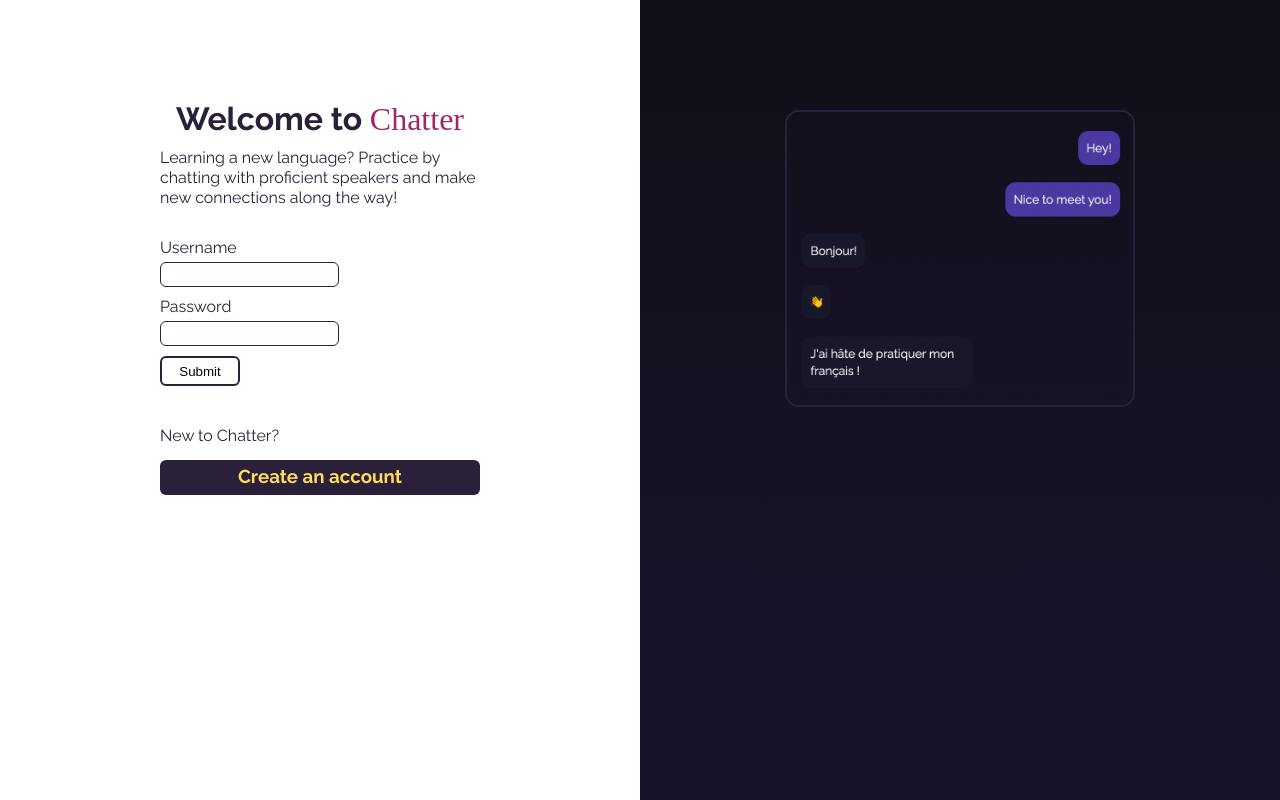
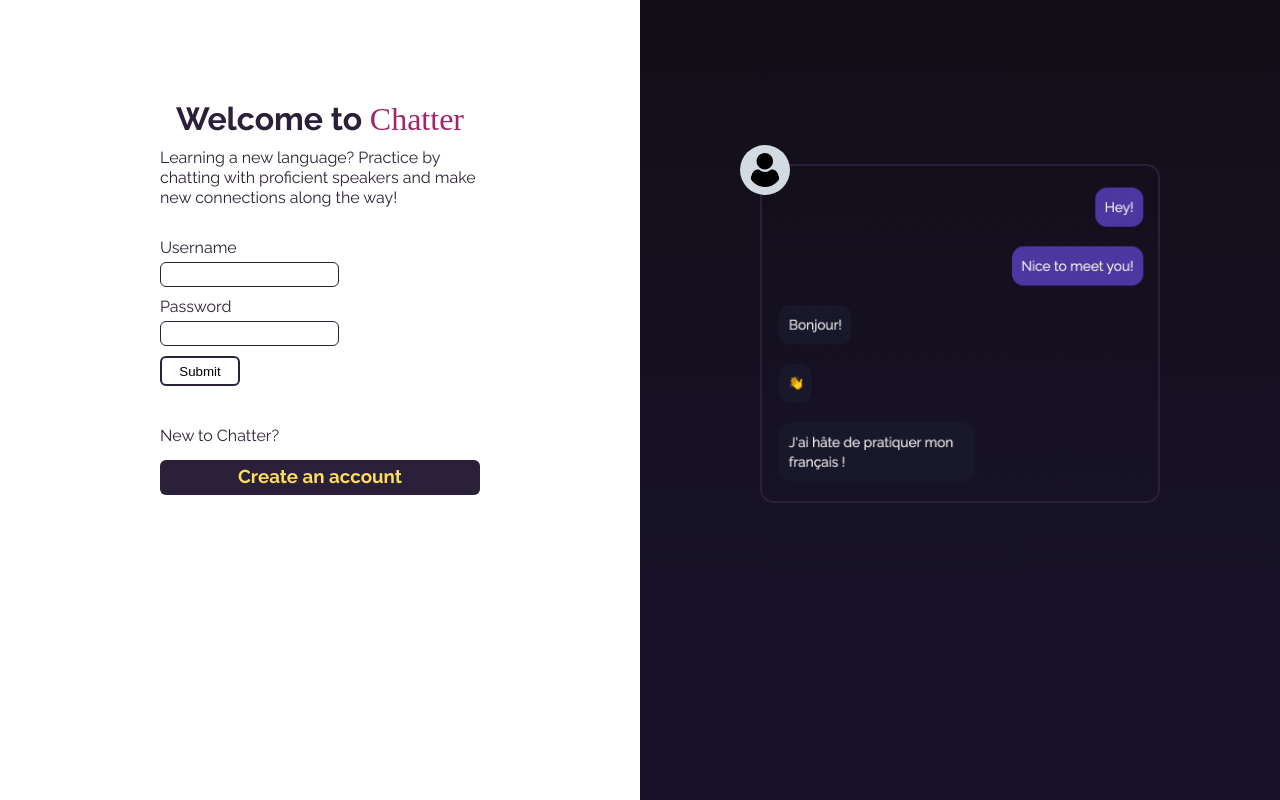
Before and after one commit to filipeqm94/client-project-4, a React (Create React App) app: page /login in a window 1280 px wide. Built offline with nearby package versions, Linux system fonts and the light colour scheme; no server answers; a web font is replaced by a local one.

Commit message:
fixed resizing bug on screenshot img on login

```diff
--- a/src/Pages/Login/index.js
+++ b/src/Pages/Login/index.js
@@ -5,6 +5,7 @@
 import { login } from '../../Context';
 
 import screenShot from '../../assets/images/screenshot-1.png';
+import userIcon from '../../assets/images/user.png';
 
 function Login(props) {
   const [loginForm, setLoginForm] = useState({ username: '', password: '' });
@@ -68,7 +69,10 @@
         </div>
       </div>
       <div className="content-side">
-        <img src={screenShot} id="screen-shot" />
+        <div className="screen-shot-area">
+          <img src={userIcon} id="screen-shot-user" />
+          <img src={screenShot} id="screen-shot" />
+        </div>
       </div>
     </div>
   );
--- a/src/Pages/Login/styles.scss
+++ b/src/Pages/Login/styles.scss
@@ -91,8 +91,25 @@
   grid-column: 2;
 }
 
+#screen-shot-user {
+  width: 50px;
+  padding: 8px;
+  border-radius: 100%;
+  background: #d2dae2;
+  position: relative;
+  top: 145px;
+  left: -20px;
+}
+
+.screen-shot-area {
+  width: 40vw;
+  max-width: 400px;
+  margin: 0 auto;
+}
+
 #screen-shot {
-  width: 350px;
+  width: 40vw;
+  max-width: 400px;
   border-radius: 14px;
   border: 2px solid #2b2039;
   display: block;
```
